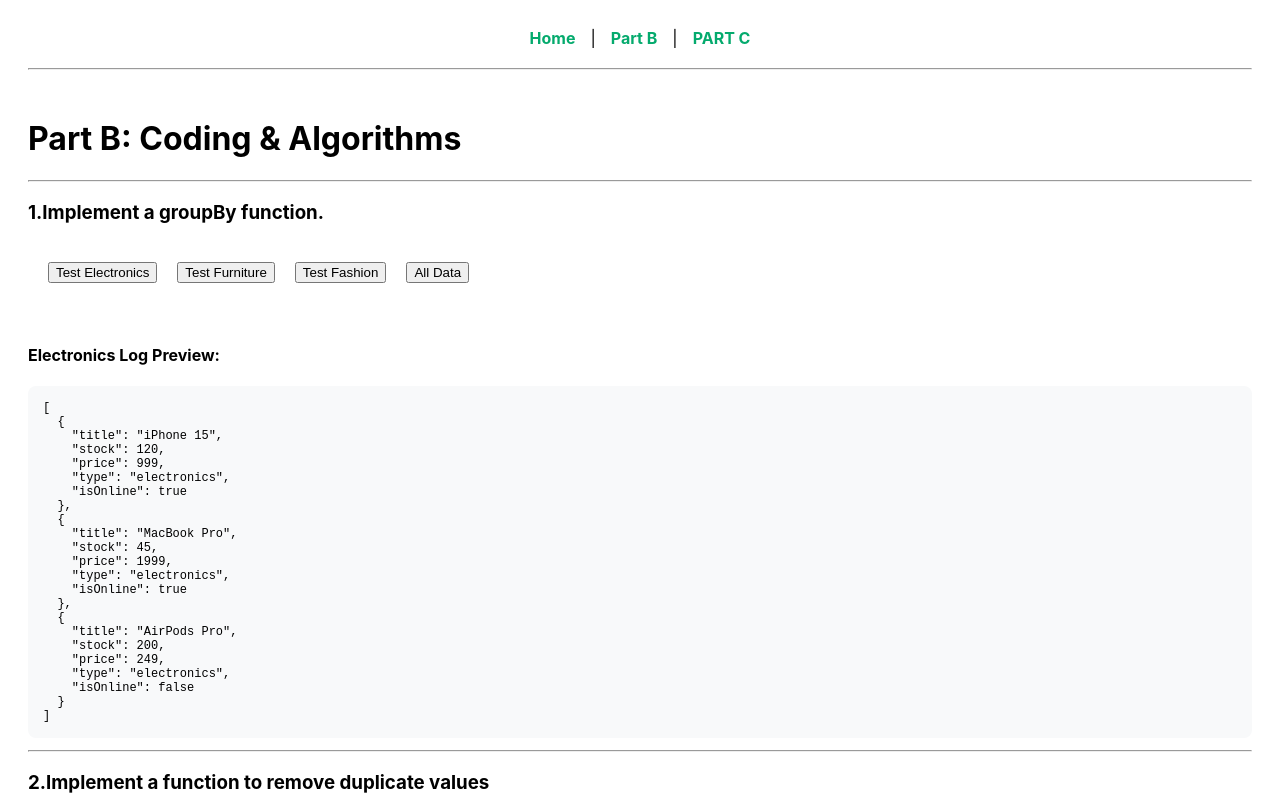
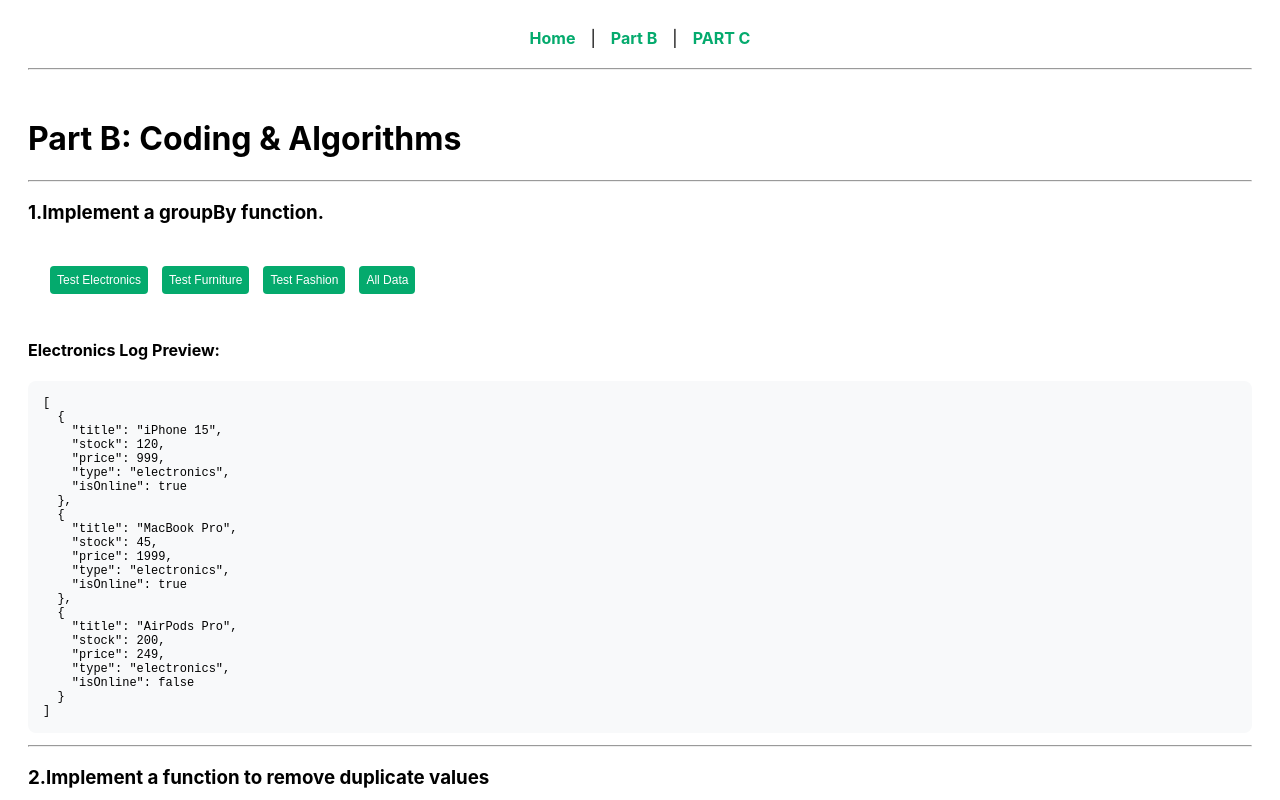
Before and after one commit to khunjutamat/jtk-frontend-assignment, a Nuxt app: page /part-b in a window 1280 px wide. Shown: the top 800 px of the page. Built offline with nearby package versions, Linux system fonts and the light colour scheme.

Commit message:
update: css style and button

```diff
--- a/components/userList.vue
+++ b/components/userList.vue
@@ -100,7 +100,7 @@ export default {
   color: #fff;
   border: none;
   padding: 10px 24px;
-  font-size: 14px;
+  font-size: 12px;
   font-weight: 600;
   border-radius: 8px;
   cursor: pointer;
--- a/pages/index.vue
+++ b/pages/index.vue
@@ -1,6 +1,7 @@
 <template>
   <div>
-    <h3>Home Page | User List</h3>
+    <h4>Home Page | User List</h4>
+    <h5>Create a /users page and a userList.vue component (PART B: Coding & Algorithms)</h5>
     <userList :users="USER_DATA" />
   </div>
 </template>
--- a/pages/part-b.vue
+++ b/pages/part-b.vue
@@ -9,10 +9,10 @@
 
       <div class="container">
         <div class="stats">
-          <button @click="groupData('electronics')">Test Electronics</button>
-          <button @click="groupData('furniture')">Test Furniture</button>
-          <button @click="groupData('fashion')">Test Fashion</button>
-          <button @click="groupData('')">All Data</button>
+          <button class="button-custom" @click="groupData('electronics')">Test Electronics</button>
+          <button class="button-custom" @click="groupData('furniture')">Test Furniture</button>
+          <button class="button-custom" @click="groupData('fashion')">Test Fashion</button>
+          <button class="button-custom" @click="groupData('')">All Data</button>
         </div>
       </div>
 
@@ -30,8 +30,8 @@
         <div class="stats">
           <!-- <p>Original Data: <strong>{{ rawUsers.length }}</strong> items</p>
           <p>Cleaned Data: <strong>{{ resultUsers.length }}</strong> items</p> -->
-          <button @click="toggleData('original')">Original Data</button>
-          <button @click="toggleData('clean')">Result Data</button>
+          <button class="button-custom" @click="toggleData('original')">Original Data</button>
+          <button class="button-custom" @click="toggleData('clean')">Result Data</button>
         </div>
 
         <div class="display-grid">
@@ -95,15 +95,35 @@ const toggleData = (type: string) => {
 
 </script>
 
-<style lang="css" scoped>
+<style lang="scss" scoped>
 
-  .container { padding: 20px; }
+  .container {
+    padding: 20px;
+  }
+
+
+  .button-custom {
+    background-color: #04AA6D;
+    border: none;
+    color: white;
+    padding: 7px;
+    text-align: center;
+    text-decoration: none;
+    display: inline-block;
+    font-size: 12px;
+    margin: 4px 2px;
+    cursor: pointer;
+    border-radius: 4px;
+
+    &:hover {
+      background-color: #008f54;
+    }
+  }
+
 
   .stats {
     display: flex;
-    gap: 20px;
-    margin-bottom: 20px;
-    color: #2c3e50;
+    gap: 10px;
   }
 
   .code-block {
```
